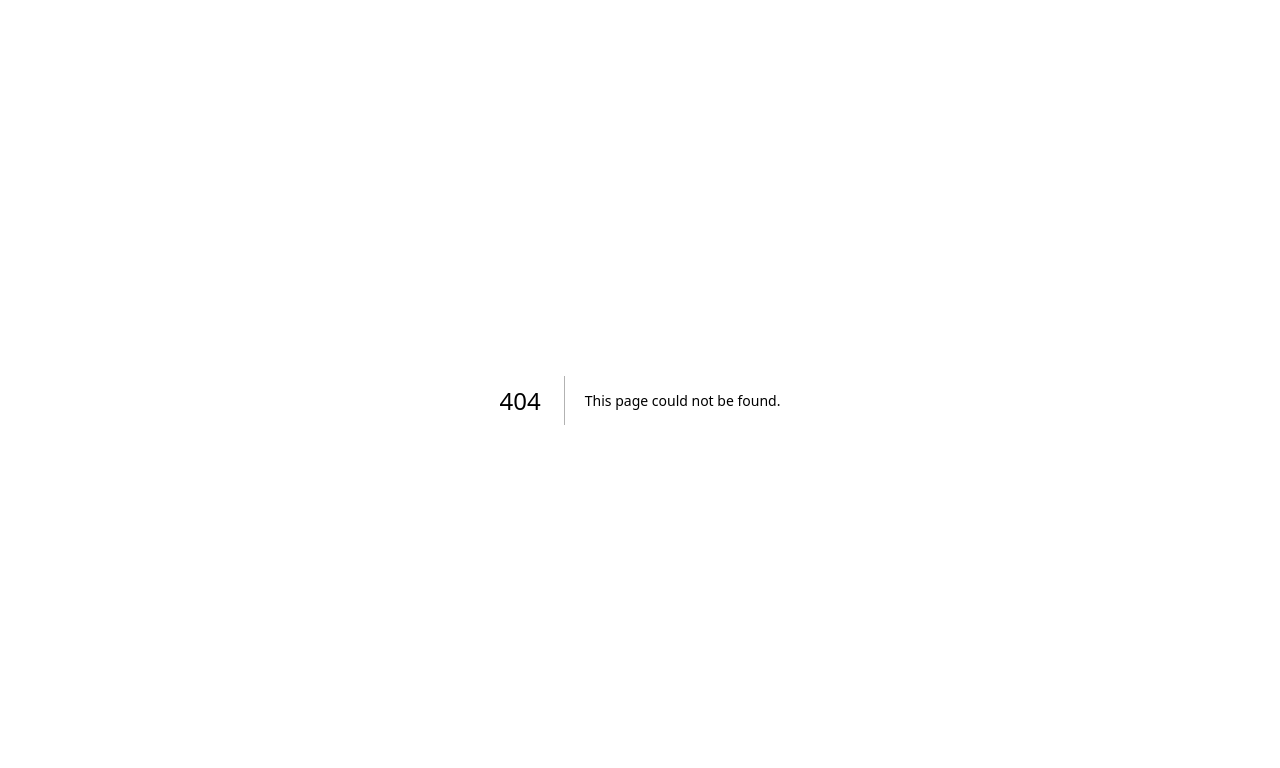
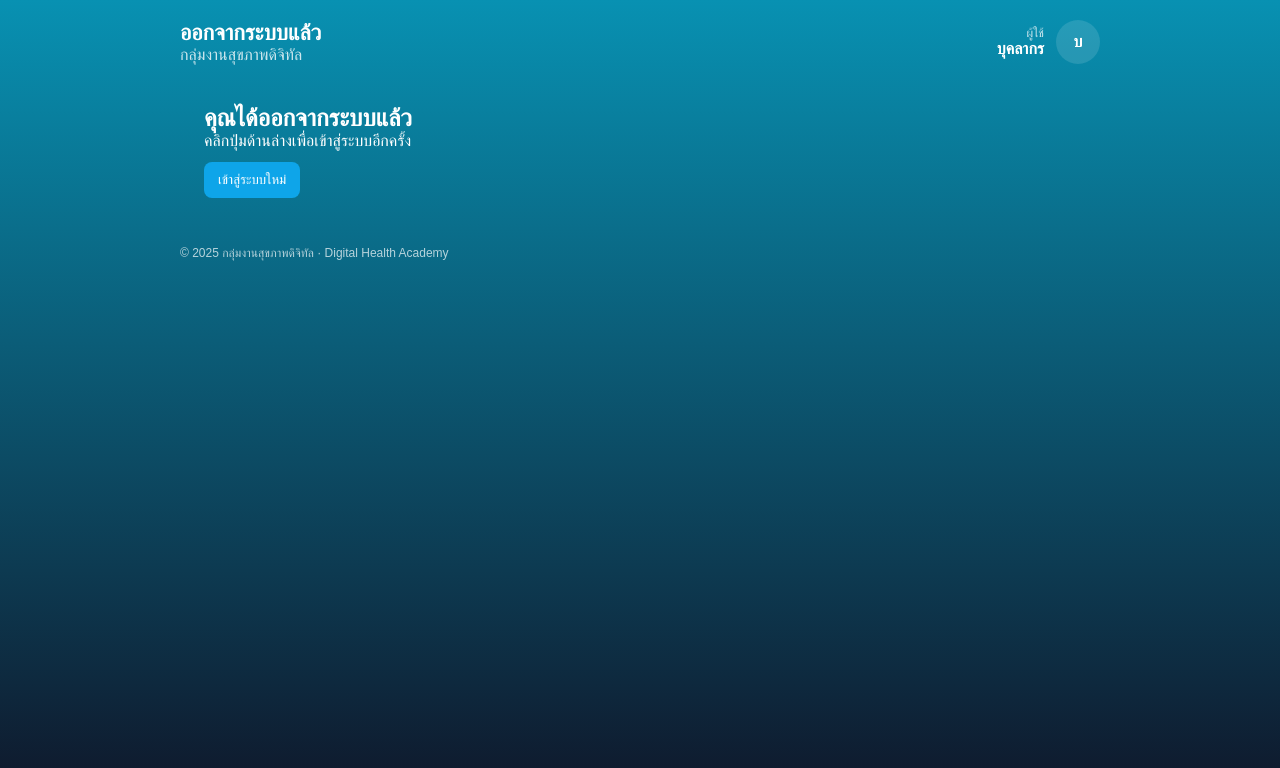
Before and after one commit to sinexx/digital-health-liff, a Next.js app: page /logged-out in a window 1280 px wide. Before the commit this address had no page. Shown: the top 768 px of the page. Built offline with nearby package versions, Linux system fonts and the light colour scheme.

Commit message:
feat: add logged-out page and redirect after logout (clear cache then /logged-out)

```diff
--- a/components/Layout.js
+++ b/components/Layout.js
@@ -27,8 +27,8 @@ export default function Layout({ children, title = "Digital Health Academy —
     } catch (err) {
       console.warn('logout cleanup failed', err);
     } finally {
-      // replace location so back button won't return to authenticated state
-      window.location.replace(window.location.origin + window.location.pathname);
+      // redirect to logged-out page so user can login again
+      window.location.replace('/logged-out');
     }
   };
 
--- /dev/null
+++ b/pages/logged-out.js
@@ -0,0 +1,38 @@
+import Layout from "@/components/Layout";
+import { useEffect } from "react";
+import liff from "@line/liff";
+
+export default function LoggedOut() {
+  useEffect(() => {
+    // optionally any cleanup on mount
+  }, []);
+
+  const handleLogin = async () => {
+    const liffId = process.env.NEXT_PUBLIC_LIFF_ID;
+    if (!liffId) {
+      alert('NEXT_PUBLIC_LIFF_ID ยังไม่ได้ตั้งค่า');
+      return;
+    }
+    try {
+      await liff.init({ liffId });
+      if (!liff.isLoggedIn()) {
+        liff.login();
+      }
+    } catch (err) {
+      console.error(err);
+      alert('ไม่สามารถเริ่ม LIFF ได้');
+    }
+  };
+
+  return (
+    <Layout title="ออกจากระบบแล้ว">
+      <div style={{ padding: 24, color: '#fff' }}>
+        <h2>คุณได้ออกจากระบบแล้ว</h2>
+        <p>คลิกปุ่มด้านล่างเพื่อเข้าสู่ระบบอีกครั้ง</p>
+        <div style={{ marginTop: 12 }}>
+          <button onClick={handleLogin} style={{ padding: '10px 14px', borderRadius: 8, border: 'none', background: '#0ea5e9', color: '#fff', cursor: 'pointer' }}>เข้าสู่ระบบใหม่</button>
+        </div>
+      </div>
+    </Layout>
+  );
+}
```
